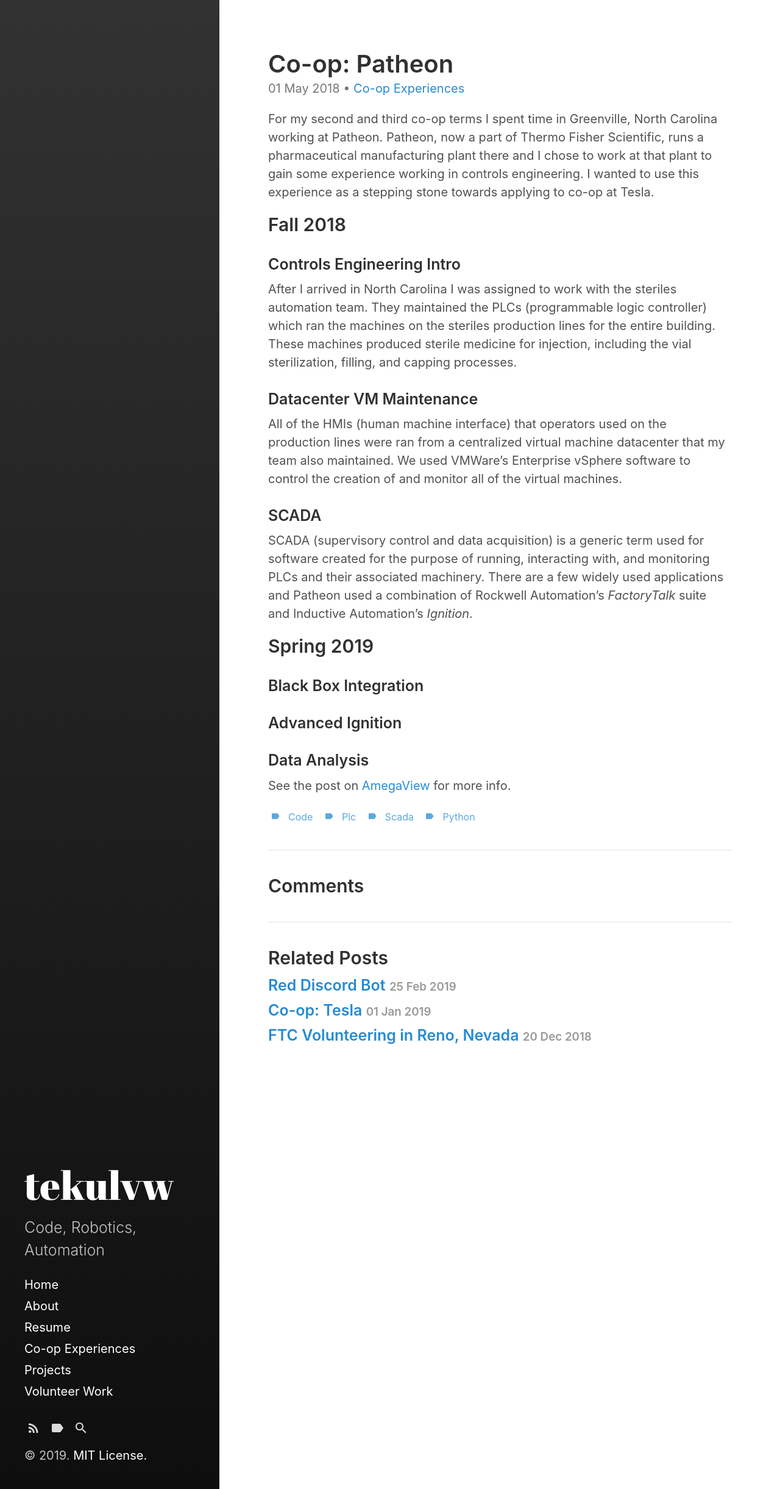
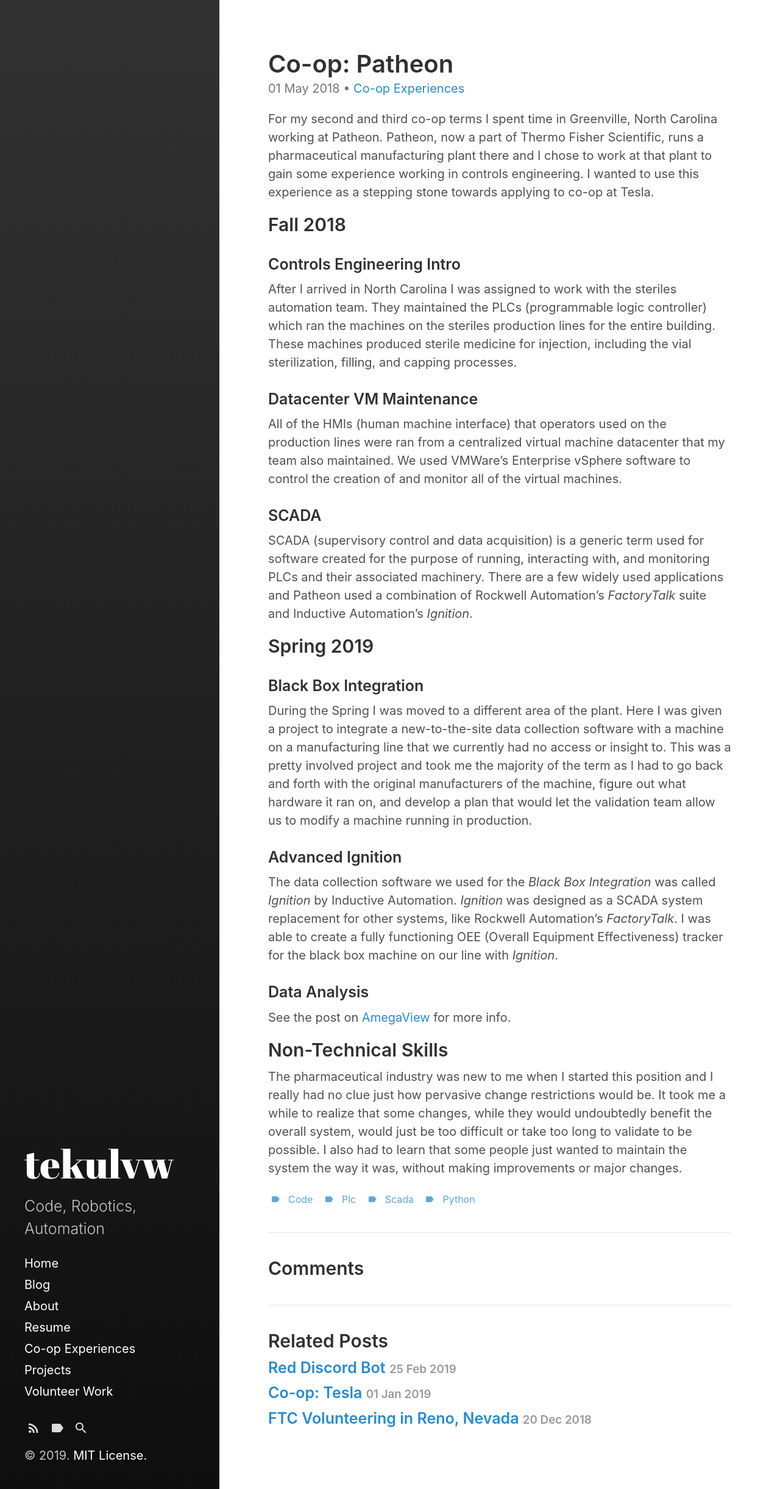
Before and after one commit to tekulvw/tekulvw.github.io, a Jekyll site: the page built from _posts/2018-05-01-patheon.md, in a window 1280 px wide. Shown: the whole page at 61% size. Built offline with Jekyll 4.4.1, drawn with Linux system fonts in a browser that asks for light colours.

Commit message:
Add some content

```diff
--- a/_config.yml
+++ b/_config.yml
@@ -19,7 +19,7 @@ author:
   url:            https://github.com/tekulvw
 
 paginate:         5
-# paginate_path:    '/page:num'
+paginate_path:    '/blog/page:num'
                     # Or '/blog/page:num' if you want to move your index pages
 
 plugins:
@@ -29,7 +29,7 @@ plugins:
 
 # Sidebar link settings
 sidebar_home_link:  true
-# sidebar_blog_link:  '/blog'   # By default, your home page is your blog
+sidebar_blog_link:  '/blog'   # By default, your home page is your blog
                                 # page. If you change your paginate_path,
                                 # set this to the root of the paginate_path
                                 # to enable a separate blog link.
--- a/_posts/2018-05-01-patheon.md
+++ b/_posts/2018-05-01-patheon.md
@@ -37,8 +37,22 @@ There are a few widely used applications and Patheon used a combination of Rockw
 
 ### Black Box Integration
 
+During the Spring I was moved to a different area of the plant.
+Here I was given a project to integrate a new-to-the-site data collection software with a machine on a manufacturing line that we currently had no access or insight to.
+This was a pretty involved project and took me the majority of the term as I had to go back and forth with the original manufacturers of the machine, figure out what hardware it ran on, and develop a plan that would let the validation team allow us to modify a machine running in production.
+
 ### Advanced Ignition
+
+The data collection software we used for the *Black Box Integration* was called *Ignition* by Inductive Automation.
+*Ignition* was designed as a SCADA system replacement for other systems, like Rockwell Automation's *FactoryTalk*.
+I was able to create a fully functioning OEE (Overall Equipment Effectiveness) tracker for the black box machine on our line with *Ignition*.
 
 ### Data Analysis
 
 See the post on [AmegaView]({% post_url 2018-04-10-amega-parser %}) for more info.
+
+## Non-Technical Skills
+
+The pharmaceutical industry was new to me when I started this position and I really had no clue just how pervasive change restrictions would be.
+It took me a while to realize that some changes, while they would undoubtedly benefit the overall system, would just be too difficult or take too long to validate to be possible.
+I also had to learn that some people just wanted to maintain the system the way it was, without making improvements or major changes.
```
Also changed, not shown: _posts/2019-01-01-tesla.md (+4 -3 lines).
